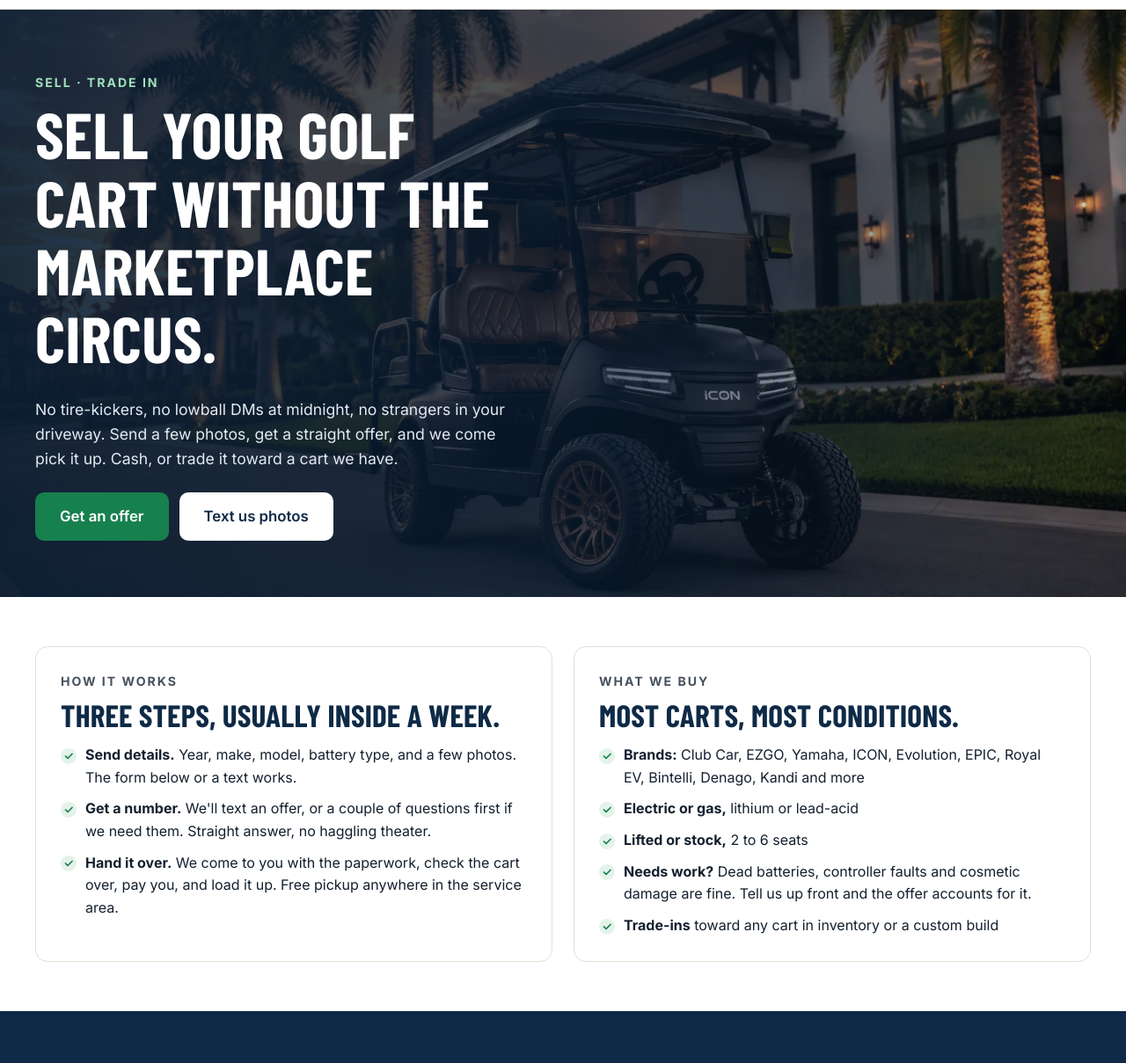
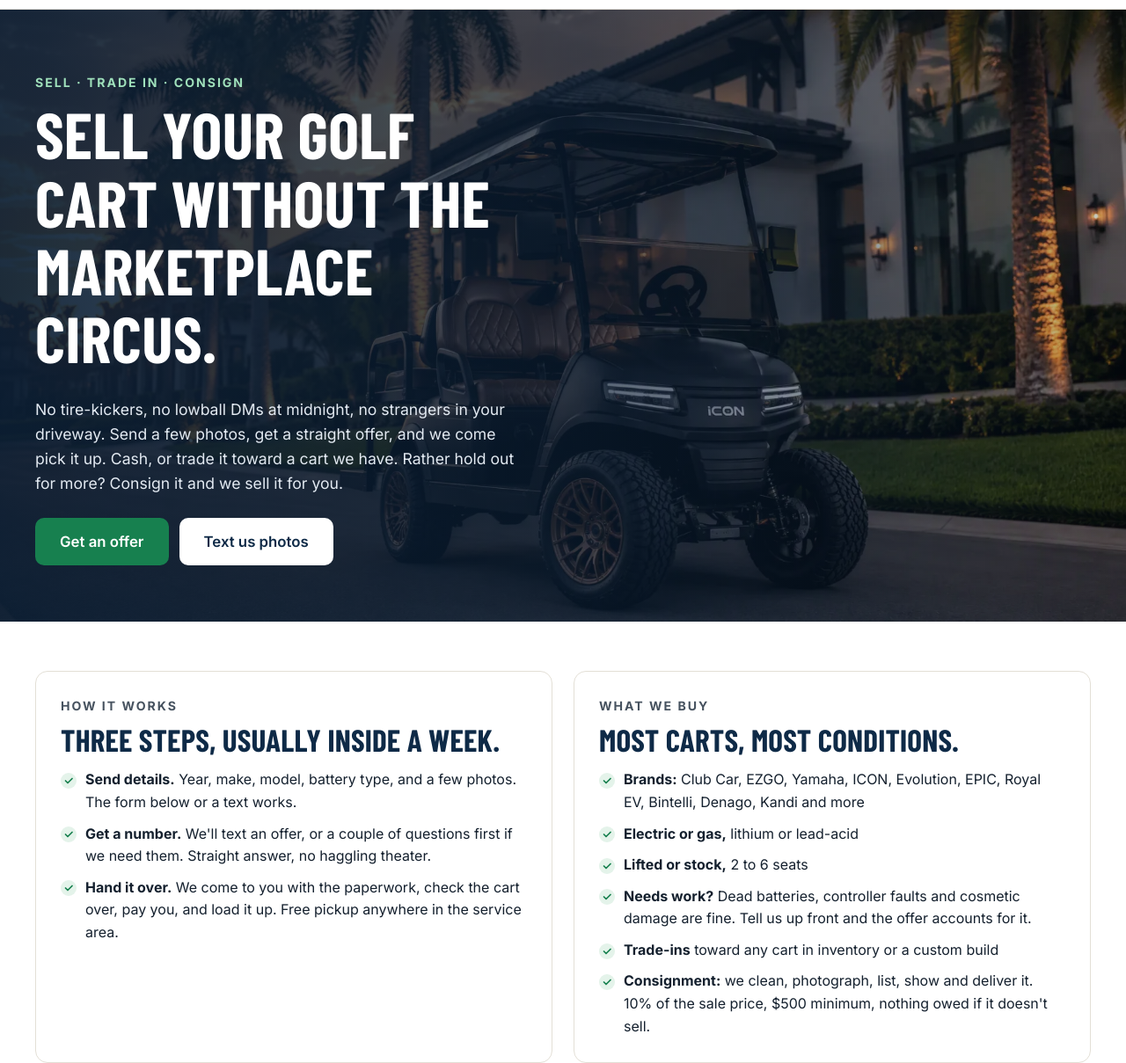
Before and after one commit to ngarver586/eluxencarts, a plain HTML site: page sell/index.html in a window 1280 px wide. Shown: the part 101-1310 px from the top of the page at 88% size. Drawn offline with nearby package versions, Linux system fonts and the light colour scheme; a web font is replaced by a local one.

Commit message:
Add consignment option to the sell page
Co-Authored-By: Claude Fable 5.2 <noreply@anthropic.com>
Claude-Session: https://claude.ai/code/session_01Xe5oX3zezWRN3Fzo6wwNvD

```diff
--- a/sell/index.html
+++ b/sell/index.html
@@ -70,9 +70,9 @@
     <section class="bhero">
       <img class="bhero__img" src="/images/hero.webp" alt="Golf cart parked in a Nocatee driveway" />
       <div class="wrap bhero__inner">
-        <p class="eyebrow eyebrow--light">Sell · Trade in</p>
+        <p class="eyebrow eyebrow--light">Sell · Trade in · Consign</p>
         <h1>Sell your golf cart without the Marketplace circus.</h1>
-        <p class="bhero__lede">No tire-kickers, no lowball DMs at midnight, no strangers in your driveway. Send a few photos, get a straight offer, and we come pick it up. Cash, or trade it toward a cart we have.</p>
+        <p class="bhero__lede">No tire-kickers, no lowball DMs at midnight, no strangers in your driveway. Send a few photos, get a straight offer, and we come pick it up. Cash, or trade it toward a cart we have. Rather hold out for more? Consign it and we sell it for you.</p>
         <div class="hero__ctas">
           <a class="btn btn--primary btn--lg" href="#offer">Get an offer</a>
           <a class="btn btn--light btn--lg" href="sms:+19043955452?&body=Hi%20Eluxen%2C%20I'd%20like%20to%20sell%20my%20cart.%20Year%2Fmake%3A%20">Text us photos</a>
@@ -101,6 +101,7 @@
               <li><strong>Lifted or stock,</strong> 2 to 6 seats</li>
               <li><strong>Needs work?</strong> Dead batteries, controller faults and cosmetic damage are fine. Tell us up front and the offer accounts for it.</li>
               <li><strong>Trade-ins</strong> toward any cart in inventory or a custom build</li>
+              <li><strong>Consignment:</strong> we clean, photograph, list, show and deliver it. 10% of the sale price, $500 minimum, nothing owed if it doesn't sell.</li>
             </ul>
           </article>
         </div>
@@ -132,6 +133,7 @@
           <div class="picks" role="radiogroup" aria-label="Goal" style="margin-top:12px">
             <label class="pick"><input type="radio" name="goal" value="Sell for cash"><span>Sell for cash</span></label>
             <label class="pick"><input type="radio" name="goal" value="Trade toward another cart"><span>Trade toward another cart</span></label>
+            <label class="pick"><input type="radio" name="goal" value="Consign it"><span>Consign it</span></label>
             <label class="pick"><input type="radio" name="goal" value="Not sure yet"><span>Not sure yet</span></label>
           </div>
           <label class="bfield">Condition, upgrades, anything that needs work
@@ -174,6 +176,7 @@
         <details class="faq"><summary>Do I need the title?</summary><p>If your cart was titled as an LSV, yes, we'll need the title at pickup. Most golf carts aren't titled in Florida; for those a bill of sale and your ID cover it. If you're not sure, tell us and we'll sort it out.</p></details>
         <details class="faq"><summary>What if it doesn't run?</summary><p>We'll still look at it. Dead lithium packs, controller faults and chargers are our bread and butter, so a cart that won't move is often worth more to us than you'd think. Just be up front about it.</p></details>
         <details class="faq"><summary>How does a trade-in work?</summary><p>We make you an offer on your cart, and it comes straight off the price of the cart you're buying or the build you're planning. You see both numbers before you decide.</p></details>
+        <details class="faq"><summary>How does consignment work?</summary><p>You keep the cart in your name and we sell it for you. We clean it, photograph it, list it, handle every showing and deliver it to the buyer. We agree on an asking price and a floor up front, and we check with you before taking anything lower. Our fee is 10% of the sale price with a $500 minimum, and you owe nothing if it doesn't sell within the 60-day term. Any repairs are quoted and approved by you first.</p></details>
         <details class="faq"><summary>How fast can you pick it up?</summary><p>Usually within a few days of agreeing on a price, often sooner in Nocatee. We bring the paperwork and payment with us.</p></details>
       </div>
     </section>
```
